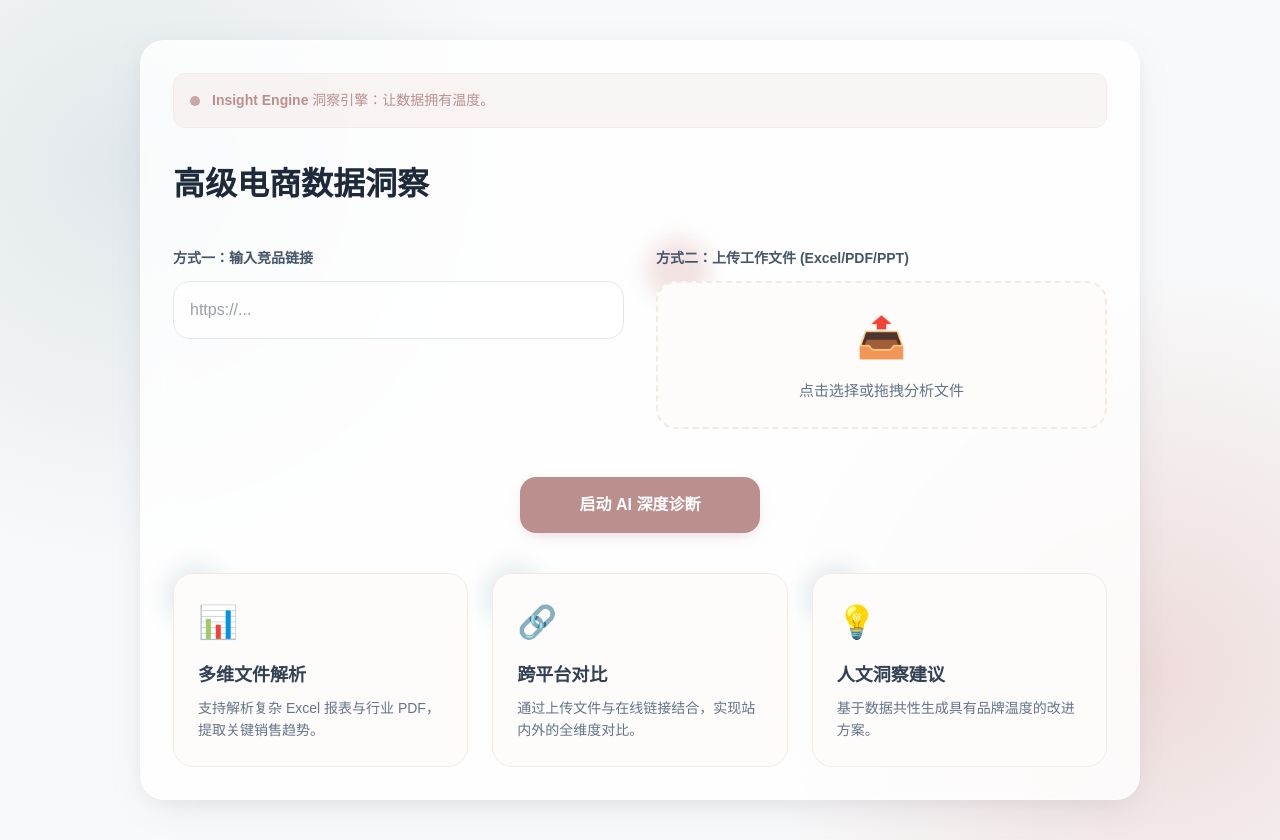
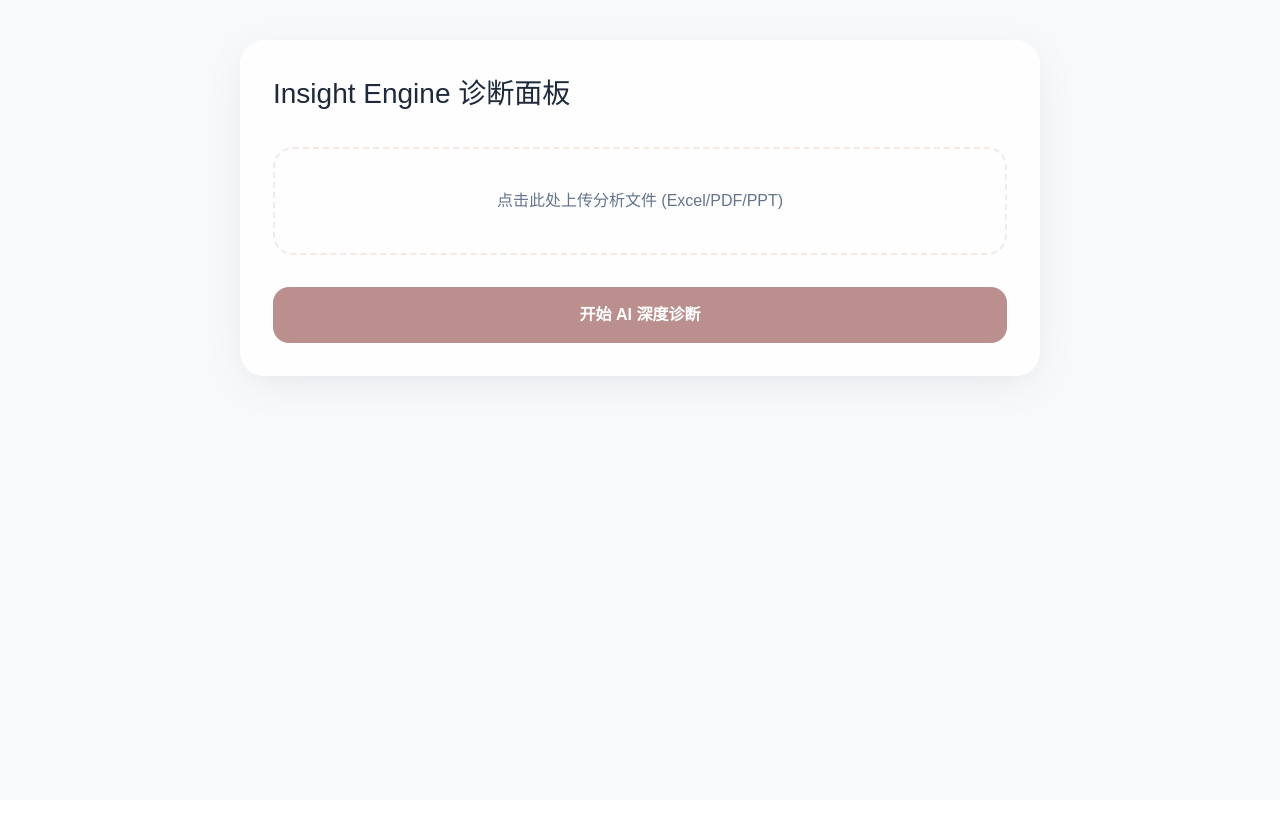
Before and after one commit to olivn11240706/insight-engine, a Next.js app in the folder web/: page / in a window 1280 px wide. After the commit the page ends 800 px from the top, so only its background shows below. Built offline with nearby package versions, Linux system fonts and the light colour scheme.

Commit message:
feat: 接入免费 Google Gemini 1.5 引擎，实现电商文件深度诊断

```diff
--- a/web/app/page.tsx
+++ b/web/app/page.tsx
@@ -1,220 +1,98 @@
 'use client';
 
-import React, { useState, useRef, useEffect } from 'react';
+import React, { useState, useRef } from 'react';
 import Head from 'next/head';
 
 // --- 莫兰迪水彩风 UI 组件 ---
-
-const watercolorShadow = '0 10px 40px -10px rgba(119, 136, 153, 0.2), 0 5px 20px -10px rgba(188, 143, 143, 0.2)';
-
 const GlassCard: React.FC<React.PropsWithChildren<{ style?: React.CSSProperties }>> = ({ children, style }) => (
-  <div
-    style={{
-      backgroundColor: 'rgba(255, 255, 255, 0.8)',
-      backdropFilter: 'blur(20px)',
-      borderRadius: '24px',
-      padding: '32px',
-      border: '1px solid rgba(255, 255, 255, 0.3)',
-      boxShadow: watercolorShadow,
-      transition: 'all 0.3s ease',
-      ...style,
-    }}
-  >
+  <div style={{ backgroundColor: 'rgba(255, 255, 255, 0.8)', backdropFilter: 'blur(20px)', borderRadius: '24px', padding: '32px', border: '1px solid rgba(255, 255, 255, 0.3)', boxShadow: '0 10px 40px -10px rgba(119, 136, 153, 0.2)', transition: 'all 0.3s ease', ...style }}>
     {children}
   </div>
 );
 
-const WatercolorIconBg: React.FC<{ color?: string }> = ({ color = '#EEDCDB' }) => (
-  <div
-    style={{
-      width: '64px',
-      height: '64px',
-      borderRadius: '50%',
-      backgroundColor: color,
-      opacity: 0.8,
-      filter: 'blur(10px)',
-      position: 'absolute',
-      top: '-10px',
-      left: '-10px',
-      zIndex: -1,
-    }}
-  />
-);
-
-const FunctionCard: React.FC<{ icon: React.ReactNode; title: string; desc: string }> = ({ icon, title, desc }) => (
-  <div
-    style={{
-      position: 'relative',
-      padding: '24px',
-      backgroundColor: '#FEFCFB',
-      borderRadius: '20px',
-      border: '1px solid #F3EAE3',
-      flex: 1,
-      minWidth: '280px',
-    }}
-  >
-    <WatercolorIconBg color="#E1E8EB" />
-    <div style={{ position: 'relative', zIndex: 1 }}>
-      <div style={{ fontSize: '32px', color: '#778899', marginBottom: '16px' }}>{icon}</div>
-      <h3 style={{ fontSize: '18px', fontWeight: '600', color: '#334155', marginBottom: '8px' }}>{title}</h3>
-      <p style={{ fontSize: '14px', color: '#64748B', lineHeight: '1.6' }}>{desc}</p>
+// --- 结果展示弹窗 ---
+const ResultModal: React.FC<{ content: string; onClose: () => void }> = ({ content, onClose }) => (
+  <div style={{ position: 'fixed', top: 0, left: 0, right: 0, bottom: 0, backgroundColor: 'rgba(0,0,0,0.1)', backdropFilter: 'blur(8px)', display: 'flex', alignItems: 'center', justifyContent: 'center', zIndex: 100, padding: '20px' }}>
+    <GlassCard style={{ maxWidth: '700px', width: '100%', maxHeight: '80vh', overflowY: 'auto', position: 'relative', border: '1px solid #BC8F8F' }}>
+      <button onClick={onClose} style={{ position: 'absolute', top: '20px', right: '20px', border: 'none', background: 'none', fontSize: '24px', cursor: 'pointer', color: '#94A3B8' }}>×</button>
+      <h2 style={{ color: '#BC8F8F', marginBottom: '20px', fontSize: '22px' }}>AI 深度诊断报告</h2>
+      <div style={{ lineHeight: '1.8', color: '#475569', whiteSpace: 'pre-wrap' }}>{content}</div>
+      <div style={{ marginTop: '30px', textAlign: 'center' }}>
+        <button onClick={onClose} style={{ padding: '12px 32px', backgroundColor: '#BC8F8F', color: 'white', borderRadius: '12px', border: 'none', cursor: 'pointer' }}>确认并关闭</button>
       </div>
+    </GlassCard>
   </div>
 );
 
-// --- 高级加载 UI 组件 ---
-
-const AnalysisLoading: React.FC<{ fileName: string }> = ({ fileName }) => (
-  <div style={{ display: 'flex', flexDirection: 'column', alignItems: 'center', justifyContent: 'center', height: '100%', gap: '24px', position: 'absolute', top: 0, left: 0, right: 0, bottom: 0, backgroundColor: 'rgba(255, 255, 255, 0.95)', backdropFilter: 'blur(10px)', zIndex: 10, borderRadius: '24px' }}>
-    <WatercolorIconBg color="#EEDCDB" />
-    <div style={{ fontSize: '48px', color: '#BC8F8F' }} className="breathe-animation">🧠</div>
-    <div style={{ width: '80%', height: '8px', backgroundColor: '#F3EAE3', borderRadius: '4px', position: 'relative', overflow: 'hidden' }}>
-      <div style={{ width: '0%', height: '100%', backgroundColor: '#BC8F8F', borderRadius: '4px' }} className="loading-bar-animation"></div>
-    </div>
-    <p style={{ fontSize: '16px', color: '#334155', fontWeight: '500', textAlign: 'center', padding: '0 20px' }}>
-      正在深度诊断：<span style={{ color: '#BC8F8F', fontWeight: '600' }}>{fileName}</span>。<br />
-      AI 引擎正在从复杂文件中提取品牌共性与增长基因...
-    </p>
-    <p style={{ fontSize: '12px', color: '#94A3B8' }} className="breathe-animation">稍等，我们正在让数据展现温度。</p>
-  </div>
-);
-
-// --- 主页面 ---
-
 export default function Page() {
-  const [competitorUrl, setCompetitorUrl] = useState('');
   const [selectedFile, setSelectedFile] = useState<File | null>(null);
   const [isAnalyzing, setIsAnalyzing] = useState(false);
+  const [analysisResult, setAnalysisResult] = useState<string | null>(null);
   const fileInputRef = useRef<HTMLInputElement>(null);
 
-  const handleFileChange = (event: React.ChangeEvent<HTMLInputElement>) => {
-    if (event.target.files && event.target.files[0]) {
-      setSelectedFile(event.target.files[0]);
-    }
-  };
-
   const handleStartAnalysis = async () => {
-    if (selectedFile) {
-      // 启动加载状态
+    if (!selectedFile) return alert('请先上传文件');
     setIsAnalyzing(true);
 
-      // 模拟 AI 处理过程 (4秒后自动结束，这部分将来会被真实的 API 请求替换)
-      await new Promise(resolve => setTimeout(resolve, 4000));
+    try {
+      const formData = new FormData();
+      formData.append('file', selectedFile);
 
-      // 结束加载，并弹窗提示 (将来这里会显示分析结果 UI)
+      const response = await fetch('/api/analyze', { method: 'POST', body: formData });
+      const data = await response.json();
+
+      if (data.result) {
+        setAnalysisResult(data.result);
+      } else {
+        alert('诊断失败：' + (data.error || '未知错误'));
+      }
+    } catch (e) {
+      alert('网络连接失败');
+    } finally {
       setIsAnalyzing(false);
-      alert(`成功读取文件: ${selectedFile.name}。\n\n我们将基于数据共性，为您生成带有“温度”的改进方案。`);
-
-    } else if (competitorUrl) {
-      alert(`AI 正在深度抓取并诊断链接: ${competitorUrl}...`);
-    } else {
-      alert('请先输入链接或上传分析文件（Excel/PDF/PPT）。');
     }
   };
 
   return (
-    <>
-      <Head>
-        <title>INSIGHT ENGINE - 电商智能，人文洞察</title>
-      </Head>
+    <div style={{ minHeight: '100vh', backgroundColor: '#F8F9FA', padding: '40px' }}>
+      <style>{`
+        @keyframes breathe { 0% { opacity: 0.6; } 50% { opacity: 1; } 100% { opacity: 0.6; } }
+        .loading-bar { width: 0%; height: 100%; backgroundColor: #BC8F8F; animation: load 3s infinite linear; }
+        @keyframes load { from { width: 0%; } to { width: 100%; } }
+      `}</style>
+
+      {/* 结果弹窗 */}
+      {analysisResult && <ResultModal content={analysisResult} onClose={() => setAnalysisResult(null)} />}
+
+      <GlassCard style={{ maxWidth: '800px', margin: '0 auto', position: 'relative' }}>
+        {/* 加载遮罩 */}
+        {isAnalyzing && (
+          <div style={{ position: 'absolute', inset: 0, backgroundColor: 'rgba(255,255,255,0.9)', zIndex: 10, borderRadius: '24px', display: 'flex', flexDirection: 'column', alignItems: 'center', justifyContent: 'center' }}>
+            <div style={{ fontSize: '40px' }} className="breathe">🧠</div>
+            <p style={{ marginTop: '20px', color: '#BC8F8F', fontWeight: '600' }}>AI 正在深度解析数据共性...</p>
+            <div style={{ width: '60%', height: '4px', backgroundColor: '#F3EAE3', marginTop: '20px', borderRadius: '2px', overflow: 'hidden' }}>
+              <div className="loading-bar"></div>
+            </div>
+          </div>
+        )}
+
+        <h1 style={{ fontSize: '28px', color: '#1E293B', marginBottom: '32px' }}>Insight Engine 诊断面板</h1>
 
         <div
-        style={{
-          minHeight: '100vh',
-          backgroundColor: '#F8F9FA',
-          backgroundImage: 'radial-gradient(circle at 10% 20%, #E1E8EB 0%, rgba(225, 232, 235, 0) 30%), radial-gradient(circle at 90% 80%, #EEDCDB 0%, rgba(238, 220, 219, 0) 30%)',
-          color: '#334155',
-          fontFamily: "'Noto Sans SC', sans-serif",
-          padding: '40px',
-        }}
+          onClick={() => fileInputRef.current?.click()}
+          style={{ padding: '40px', border: '2px dashed #F3EAE3', borderRadius: '20px', textAlign: 'center', cursor: 'pointer', marginBottom: '32px' }}
         >
-        <style>{`
-          @keyframes breathe {
-            0% { opacity: 0.7; transform: scale(1); }
-            50% { opacity: 1; transform: scale(1.02); }
-            100% { opacity: 0.7; transform: scale(1); }
-          }
-          .breathe-animation { animation: breathe 3s infinite ease-in-out; }
-
-          @keyframes loadingBar {
-            0% { width: 0%; }
-            100% { width: 100%; }
-          }
-          .loading-bar-animation { animation: loadingBar 4s infinite linear; }
-
-          /* 防止选择文件时的默认提示文字抖动 */
-          ::selection { background: #EEDCDB; color: #334155; }
-        `}</style>
-
-        <GlassCard style={{ maxWidth: '1000px', margin: '0 auto', position: 'relative', overflow: 'hidden' }}>
-
-          {/* 当正在分析时，显示高级加载 UI (优雅地覆盖) */}
-          {isAnalyzing && selectedFile && <AnalysisLoading fileName={selectedFile.name} />}
-
-          {/* 状态栏提示 */}
-          <div style={{ position: 'relative', padding: '16px', backgroundColor: 'rgba(238, 220, 219, 0.3)', borderRadius: '12px', border: '1px solid #F3EAE3', marginBottom: '32px' }}>
-            <div style={{ display: 'flex', alignItems: 'center', gap: '12px' }}>
-              <div style={{ width: '10px', height: '10px', borderRadius: '50%', backgroundColor: '#BC8F8F' }} className="breathe-animation"></div>
-              <p style={{ fontSize: '14px', color: '#BC8F8F' }}><b>Insight Engine</b> 洞察引擎：让数据拥有温度。</p>
-            </div>
+          <input type="file" ref={fileInputRef} onChange={(e) => setSelectedFile(e.target.files?.[0] || null)} style={{ display: 'none' }} accept=".xlsx,.xls,.pdf,.ppt,.pptx" />
+          <p style={{ color: '#64748B' }}>{selectedFile ? `已选择: ${selectedFile.name}` : '点击此处上传分析文件 (Excel/PDF/PPT)'}</p>
         </div>
 
-          <h1 style={{ fontSize: '32px', fontWeight: '700', color: '#1E293B', marginBottom: '40px' }}>高级电商数据洞察</h1>
-
-          <div style={{ display: 'flex', gap: '32px', marginBottom: '48px', flexWrap: 'wrap' }}>
-            {/* 链接输入 */}
-            <div style={{ flex: 1, minWidth: '320px' }}>
-              <label style={{ display: 'block', fontSize: '14px', fontWeight: '600', color: '#475569', marginBottom: '12px' }}>方式一：输入竞品链接</label>
-              <input
-                type="text"
-                placeholder="https://..."
-                value={competitorUrl}
-                onChange={(e) => setCompetitorUrl(e.target.value)}
-                style={{ width: '100%', padding: '16px', backgroundColor: 'rgba(255, 255, 255, 0.6)', borderRadius: '16px', border: '1px solid #E1E8EB', outline: 'none', transition: 'border-color 0.3s' }}
-                onFocus={(e) => e.target.style.borderColor = '#BC8F8F'}
-                onBlur={(e) => e.target.style.borderColor = '#E1E8EB'}
-              />
-            </div>
-
-            {/* 文件上传 */}
-            <div style={{ flex: 1, minWidth: '320px', position: 'relative' }}>
-               <WatercolorIconBg color="#EEDCDB" />
-              <label style={{ display: 'block', fontSize: '14px', fontWeight: '600', color: '#475569', marginBottom: '12px' }}>方式二：上传工作文件 (Excel/PDF/PPT)</label>
-              <div
-                onClick={() => fileInputRef.current?.click()}
-                onMouseEnter={(e) => e.currentTarget.style.borderColor = '#BC8F8F'}
-                onMouseLeave={(e) => e.currentTarget.style.borderColor = '#F3EAE3'}
-                style={{ padding: '24px', backgroundColor: '#FEFCFB', borderRadius: '20px', border: '2px dashed #F3EAE3', textAlign: 'center', cursor: 'pointer', transition: 'all 0.3s' }}
-              >
-                <input type="file" ref={fileInputRef} onChange={handleFileChange} style={{ display: 'none' }} accept=".xlsx,.xls,.pdf,.ppt,.pptx,.csv" />
-                <div style={{ fontSize: '40px', color: '#778899', marginBottom: '12px' }}>📤</div>
-                {selectedFile ? (
-                  <p style={{ fontSize: '14px', color: '#334155', fontWeight: '500' }}>已选择: {selectedFile.name}</p>
-                ) : (
-                  <span style={{ fontSize: '15px', color: '#64748B', fontWeight: '500' }}>点击选择或拖拽分析文件</span>
-                )}
-              </div>
-            </div>
-          </div>
-
-          <div style={{ textAlign: 'center', marginBottom: '40px' }}>
         <button
           onClick={handleStartAnalysis}
-              onMouseEnter={(e) => (e.currentTarget.style.backgroundColor = '#A98080')}
-              onMouseLeave={(e) => (e.currentTarget.style.backgroundColor = '#BC8F8F')}
-              style={{ padding: '16px 60px', backgroundColor: '#BC8F8F', color: 'white', borderRadius: '16px', border: 'none', fontSize: '16px', fontWeight: '600', cursor: 'pointer', transition: 'all 0.3s ease', boxShadow: '0 5px 15px -5px rgba(188, 143, 143, 0.4)' }}
+          style={{ width: '100%', padding: '16px', backgroundColor: '#BC8F8F', color: 'white', borderRadius: '16px', border: 'none', fontWeight: '600', cursor: 'pointer' }}
         >
-              启动 AI 深度诊断
+          开始 AI 深度诊断
         </button>
-          </div>
-
-          <div style={{ display: 'flex', gap: '24px', flexWrap: 'wrap' }}>
-            <FunctionCard icon="📊" title="多维文件解析" desc="支持解析复杂 Excel 报表与行业 PDF，提取关键销售趋势。" />
-            <FunctionCard icon="🔗" title="跨平台对比" desc="通过上传文件与在线链接结合，实现站内外的全维度对比。" />
-            <FunctionCard icon="💡" title="人文洞察建议" desc="基于数据共性生成具有品牌温度的改进方案。" />
-          </div>
       </GlassCard>
     </div>
-    </>
   );
 }
--- a/web/package.json
+++ b/web/package.json
@@ -8,6 +8,7 @@
     "start": "next start"
   },
   "dependencies": {
+    "@google/generative-ai": "^0.24.1",
     "@supabase/ssr": "^0.9.0",
     "@supabase/supabase-js": "^2.99.1",
     "lucide-react": "^0.577.0",
```
Also changed, not shown: 1 other file (tests, documents, lock files or other folders). Lines whose indentation alone changed are shown as unchanged.
